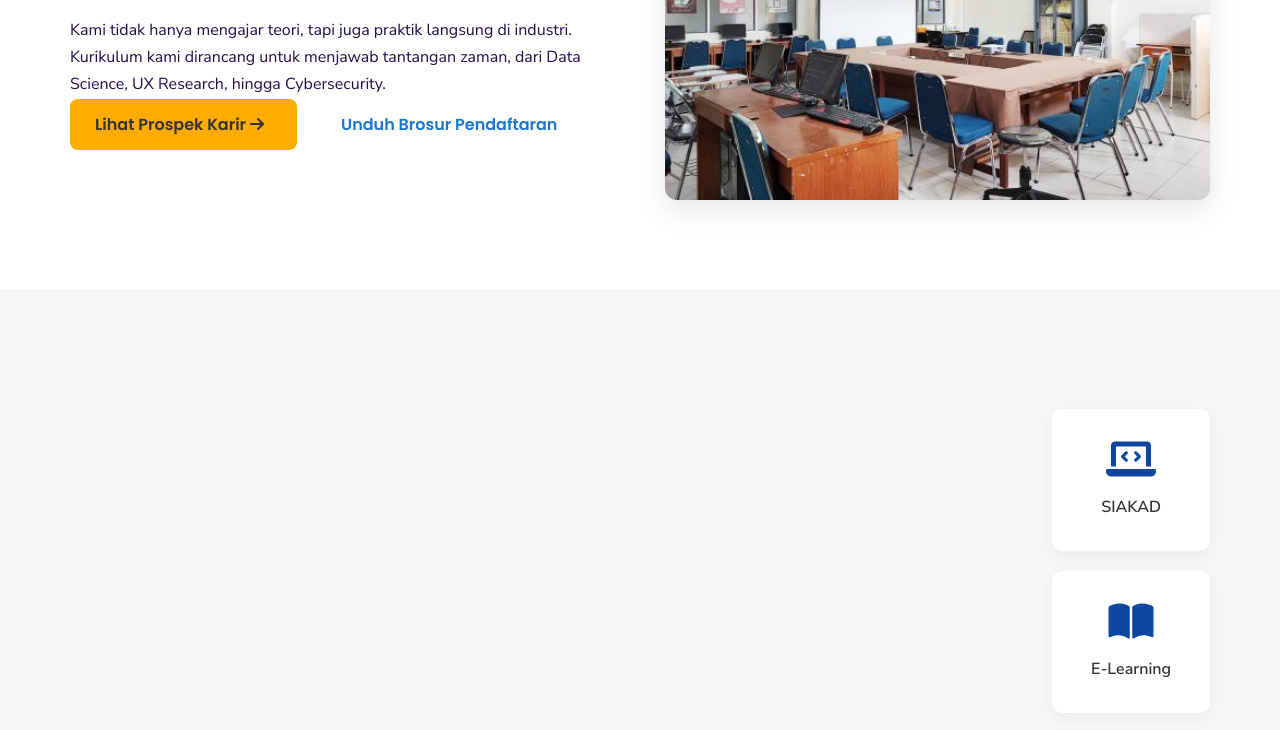
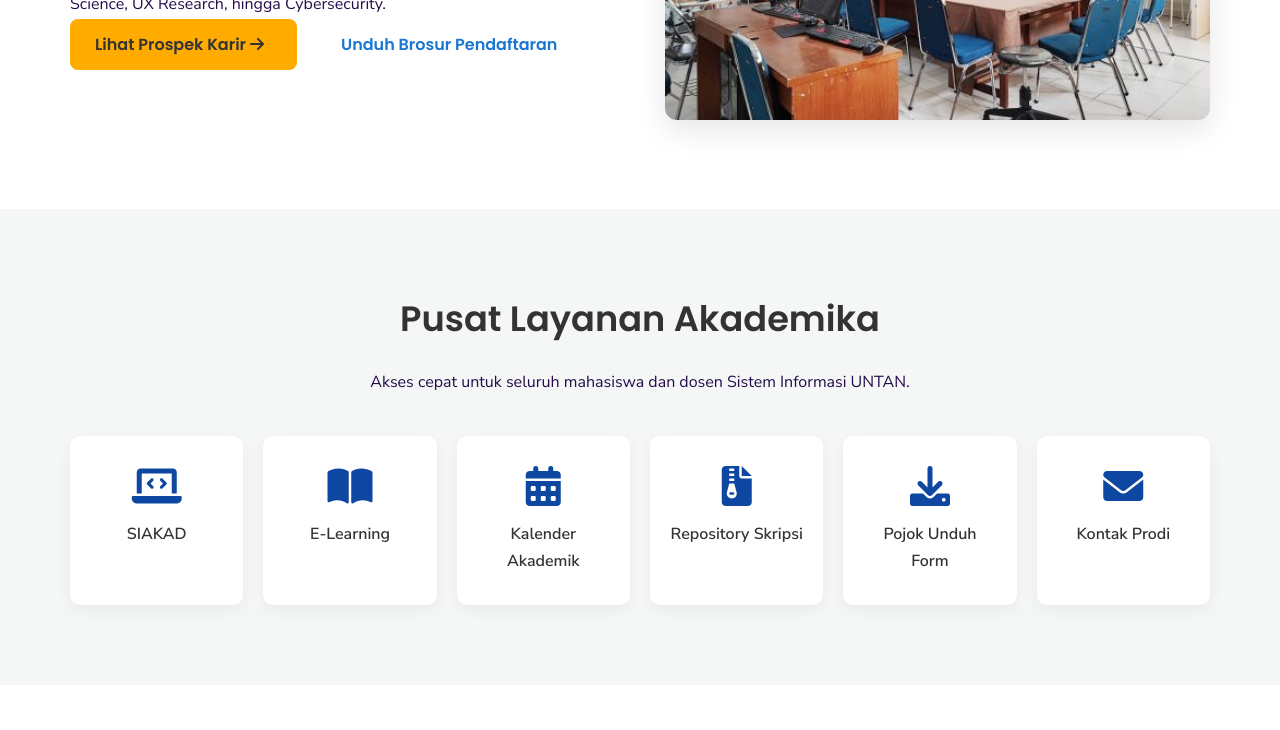
Before and after one commit to h1101241020-glitch/PPWD, a plain HTML site: page index.html in a window 1280 px wide. Shown: the part 2271-3001 px from the top of the page. Drawn offline with Linux system fonts and the light colour scheme.

Commit message:
Perbaikan Tampilan Akademika

```diff
--- a/index.html
+++ b/index.html
@@ -74,9 +74,6 @@
             </div>
         </section>
 
-        </div>
-     </section>
-
         <section class="profil-singkat">
             <div class="container">
                 <div class="profil-singkat-grid">
@@ -93,7 +90,7 @@
                 </div>
             </div>
         </section>
-        <section id="prospek" class="program-intro">
+
         <section id="prospek" class="program-intro">
             <div class="container">
                 <div class="program-text">
@@ -108,6 +105,7 @@
                 </div>
             </div>
         </section>
+
         <section id="layanan" class="services">
             <div class="container">
                 <h2>Pusat Layanan Akademika</h2>
```
Lines whose indentation alone changed are shown as unchanged.
